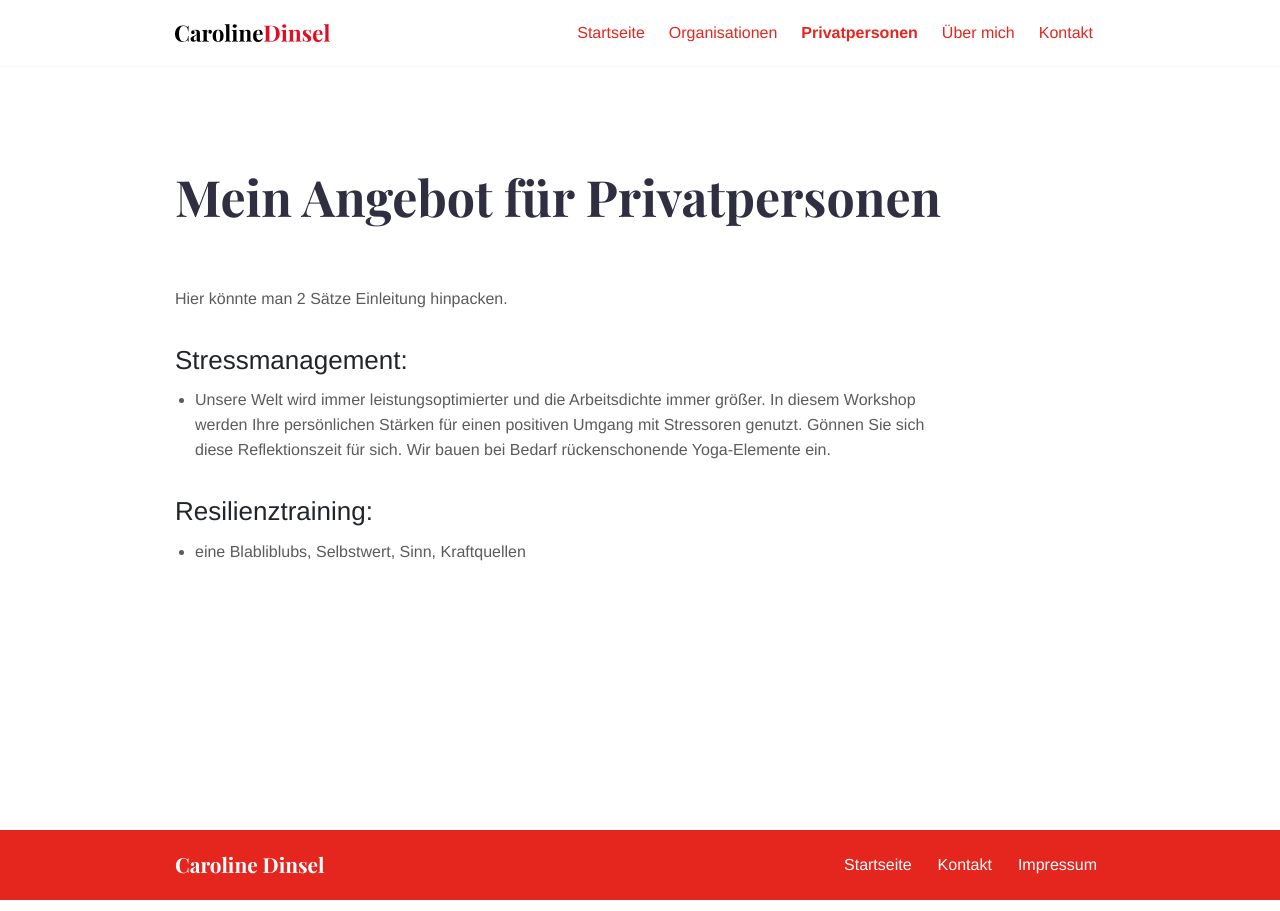
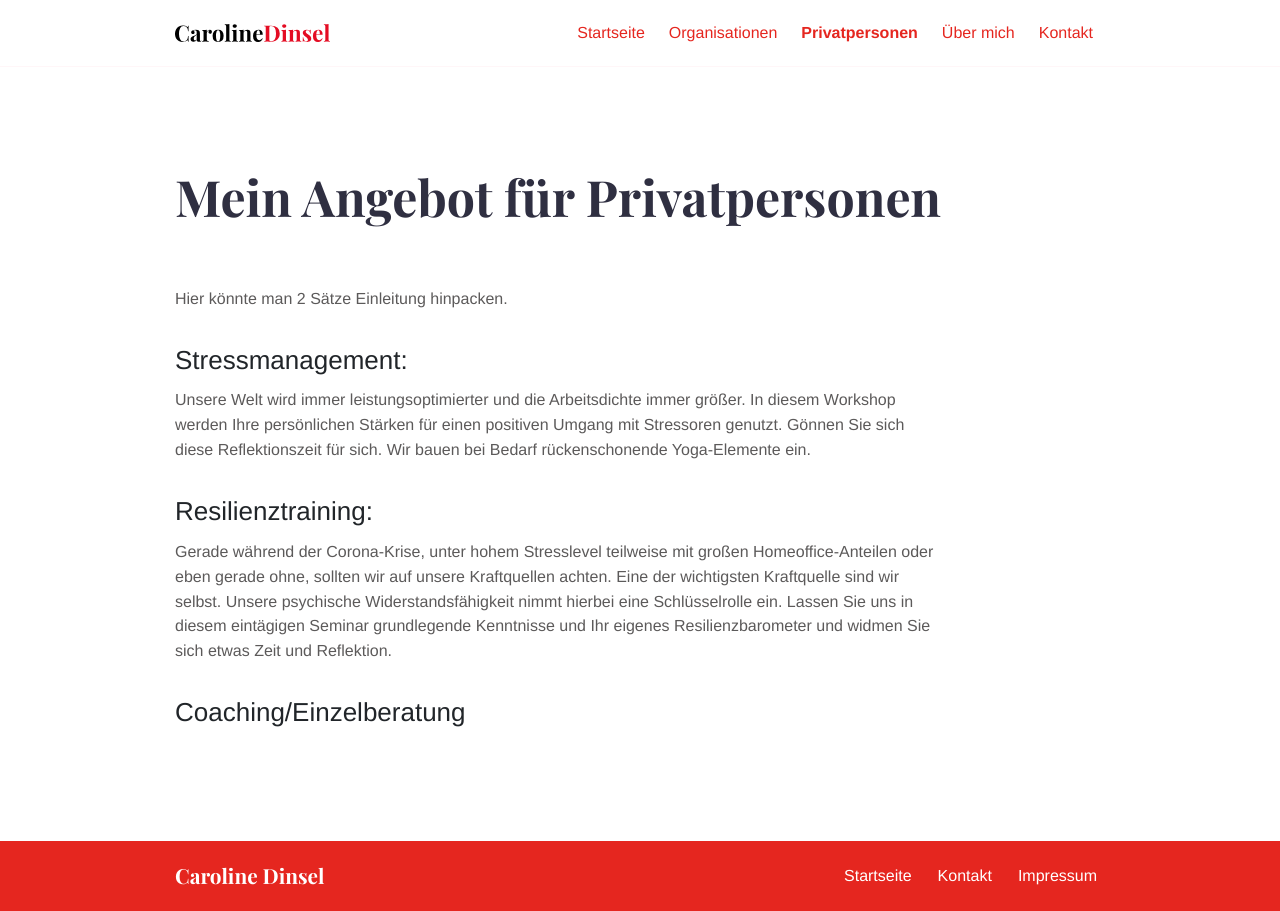
Before and after one commit to caro-dinsel/website, a Jekyll site: the page built from privatpersonen.md, in a window 1280 px wide. Built offline with Jekyll 4.4.1, drawn with Linux system fonts in a browser that asks for light colours.

Commit message:
Update privatpersonen.md

```diff
--- a/privatpersonen.md
+++ b/privatpersonen.md
@@ -1,14 +1,16 @@
 ---
 title: Mein Angebot für Privatpersonen
 layout: page
-description: Leistungen für Privatpersonen
+description: Angebot für Privatpersonen
 ---
 
 Hier könnte man 2 Sätze Einleitung hinpacken.
 
 ## Stressmanagement:
-- Unsere Welt wird immer leistungsoptimierter und die Arbeitsdichte immer größer. In diesem Workshop werden Ihre persönlichen Stärken für einen positiven Umgang mit Stressoren genutzt. Gönnen Sie sich diese Reflektionszeit für sich. Wir bauen bei Bedarf rückenschonende Yoga-Elemente ein.
+Unsere Welt wird immer leistungsoptimierter und die Arbeitsdichte immer größer. In diesem Workshop werden Ihre persönlichen Stärken für einen positiven Umgang mit Stressoren genutzt. Gönnen Sie sich diese Reflektionszeit für sich. Wir bauen bei Bedarf rückenschonende Yoga-Elemente ein.
 
 ## Resilienztraining:
+Gerade während der Corona-Krise, unter hohem Stresslevel teilweise mit großen Homeoffice-Anteilen oder eben gerade ohne, sollten wir auf unsere Kraftquellen achten. Eine der wichtigsten Kraftquelle sind wir selbst. Unsere psychische Widerstandsfähigkeit nimmt hierbei eine Schlüsselrolle ein. Lassen Sie uns in diesem eintägigen Seminar grundlegende Kenntnisse und Ihr eigenes Resilienzbarometer und widmen Sie sich etwas Zeit und Reflektion.
 
-- eine Blabliblubs, Selbstwert, Sinn, Kraftquellen
+
+## Coaching/Einzelberatung
```
